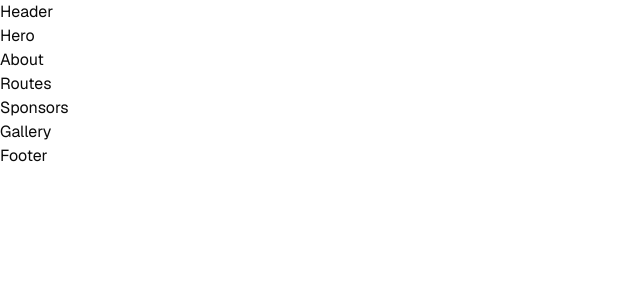
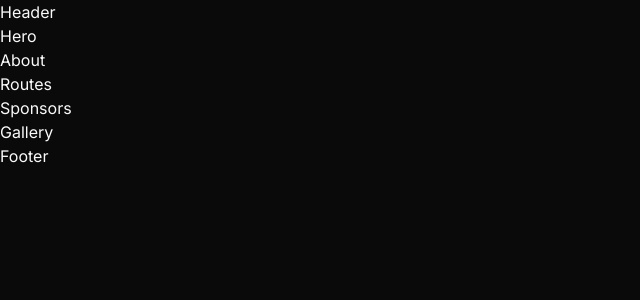
Before and after one commit to gutosavi/sananduva-bikers, a Next.js app: page / in a window 1280 px wide. Shown: the top 300 px of the page, without its empty margins (0-640 px from the left). Built offline with nearby package versions, Linux system fonts and the light colour scheme.

Commit message:
fix: organiza fontes principais e testa

```diff
--- a/src/app/globals.css
+++ b/src/app/globals.css
@@ -5,10 +5,9 @@
 @custom-variant dark (&:is(.dark *));
 
 @theme inline {
-  --font-heading: var(--font-geist);
-  --font-sans: var(--font-geist);
-  --font-poppins: var(--font-poppins);
-  --font-neue: var(--font-neue-machina);
+  --font-heading: var(--font-inter);
+  --font-sans: var(--font-inter);
+  --font-display: var(--font-neue-machina);
   --color-sidebar-ring: var(--sidebar-ring);
   --color-sidebar-border: var(--sidebar-border);
   --color-sidebar-accent-foreground: var(--sidebar-accent-foreground);
--- a/src/app/layout.tsx
+++ b/src/app/layout.tsx
@@ -1,4 +1,4 @@
-import { geist, neueMachina } from "@/functions/fonts";
+import { inter, neueMachina } from "@/functions/fonts";
 import { cn } from "@/lib/utils";
 import type { Metadata } from "next";
 import "./globals.css";
@@ -12,7 +12,7 @@ export default function RootLayout({ children }: LayoutProps<"/">) {
   return (
     <html
       lang="pt-BR"
-      className={`${cn("font-sans", geist.variable)} ${neueMachina.variable}`}
+      className={`dark scroll-smooth ${cn("font-sans", inter.variable)} ${neueMachina.variable} bg-background`}
     >
       <body className="font-sans">{children}</body>
     </html>
--- a/src/app/page.tsx
+++ b/src/app/page.tsx
@@ -8,7 +8,7 @@ import { SiteNavBar } from "@/components/site-navbar";
 
 export default function Home() {
   return (
-    <div>
+    <div className="min-h-screen bg-background">
       <SiteNavBar />
       <main>
         <HeroSection />
--- a/src/functions/fonts.ts
+++ b/src/functions/fonts.ts
@@ -1,7 +1,7 @@
-import { Geist, Poppins } from "next/font/google";
+import { Inter } from "next/font/google";
 import localFont from "next/font/local";
 
-export const geist = Geist({ subsets: ["latin"], variable: "--font-geist" });
+export const inter = Inter({ subsets: ["latin"], variable: "--font-inter" });
 
 export const neueMachina = localFont({
   src: [
@@ -23,11 +23,3 @@ export const neueMachina = localFont({
   ],
   variable: "--font-neue-machina",
 });
-
-export const poppins = Poppins({
-  weight: ["400", "500"],
-  style: ["normal"],
-  subsets: ["latin"],
-  display: "swap",
-  variable: "--font-poppins",
-});
```
